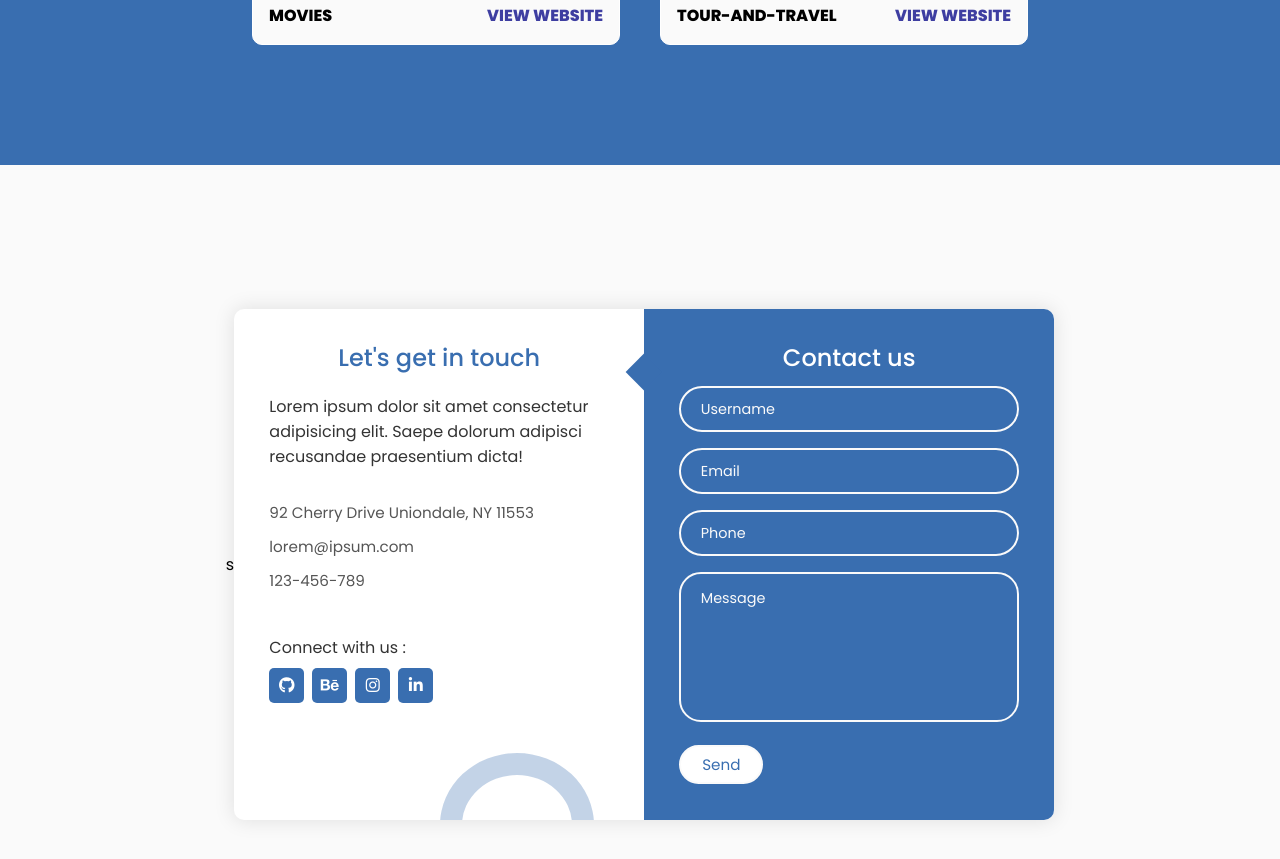
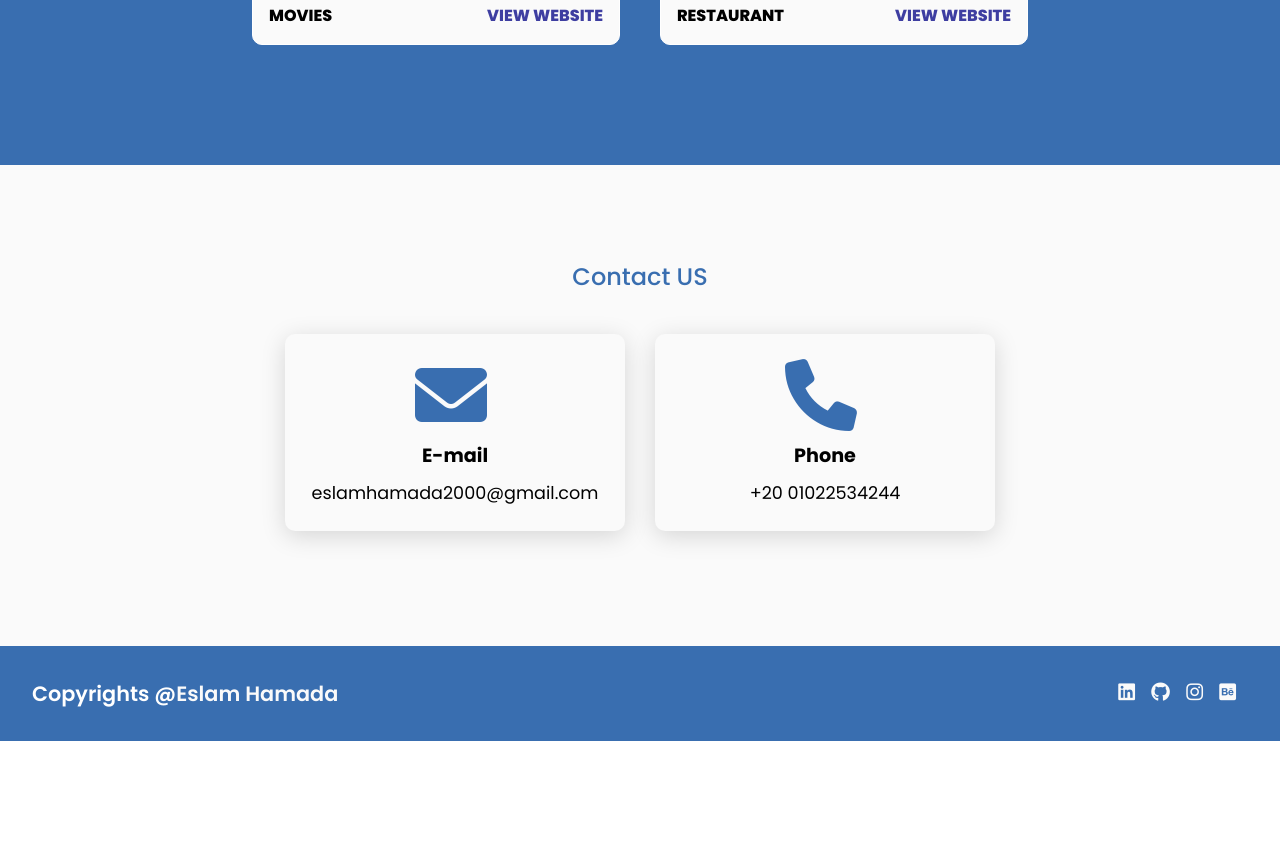
Before and after one commit to Eslam1247/Eslam-Hamada, a plain HTML site: page index.html in a window 1280 px wide. Shown: the part 4859-5718 px from the top of the page. After the commit the page ends 5600 px from the top, so only its background shows below. Drawn offline with Linux system fonts and the light colour scheme.

Commit message:
add new file

```diff
--- a/app.css
+++ b/app.css
@@ -229,7 +229,13 @@ text-align: center;
 
 .contact .card .icon {
     font-size: 4.5em;
+    color: #396EB0;
+    margin-left: 105px;
+    display: flex;
+    justify-content: revert;
+    align-items: flex-end;
 }
+
 
 .contact .card .info h2 {
     color: black;
@@ -241,26 +247,27 @@ text-align: center;
 
 .footer {
    display: flex;
-    background-color: #DADDFC;
+    background-color:#396EB0;
     justify-content: space-between;
     padding: 2em;
+    color: white;
 
 }
 
 .footer p {
-    color: black;
+    color: white;
     font-size: 1.3em;
     font-weight: 600;
 }
 .footer span {
-    color: #2E4C6D;
+    color: #fafafa;
 
 }
 
 .footer .icons a{
     font-size: 1.2em;
     padding: 0 12px 0 0;
-    color: #2E4C6D;
+    color: #fafafa;
 }
 
 
@@ -288,9 +295,7 @@ text-align: center;
         flex-direction: column;
         align-items: center;
     }
-    .cad .icon {
-        justify-content: center;
-    }
+
     .about {
       display: flex;
       justify-content: space-around;
@@ -329,6 +334,14 @@ text-align: center;
         justify-content: center;
         text-align: center;
     }
+    .contact .card .icon {
+      font-size: 4.5em;
+      color: #396EB0;
+      margin-left: 70px;
+      display: flex;
+      justify-content: revert;
+      align-items: flex-end;
+  }
 
 .about {
     display: flex;
--- a/index.html
+++ b/index.html
@@ -212,13 +212,13 @@
             </div>
             <div class="pro-card">
                 <div class="img">
-                    <img src="img/19.png" alt="">
+                    <img src="img/Restaurantly Bootstrap Template - Index.png" alt="">
                 </div>
                 <div class="pro-info">
                     <p class="cat" >Web Development </p>
                     <strong class="pro-title">
-                        <span>Tour-and-Travel</span>
-                        <a href="https://eslam1247.github.io/Tour-and-Travel/">View Website </a>
+                        <span>Restaurant</span>
+                        <a href="https://eslam1247.github.io/Restaurant/#s">View Website </a>
                     </strong>
                 </div>
 
@@ -228,76 +228,38 @@
     </section>
 
 
-    <div class="container" id= "contact">
-s        <div class="form">
-          <div class="contact-info">
-            <h3 class="title">Let's get in touch</h3>
-            <p class="text">
-              Lorem ipsum dolor sit amet consectetur adipisicing elit. Saepe
-              dolorum adipisci recusandae praesentium dicta!
-            </p>
+    <section class="card contact" id="contact" style="background-color: #fafafa;">
+        <h2 class="title" style="color: #396EB0; margin-bottom: 30px; font-weight: 7000;">Contact US</h2>
+        <div class="content" style="background-color: #fafafa;">
+            <div class="card">
+                <div class="icon">
+                    <i class="fas fa-envelope"></i>                </div>
+                <div class="info">
+                    <h2>E-mail</h2>
+                    <p>eslamhamada2000@gmail.com</p>                </div>
+            </div>
+            <div class="card">
+                <div class="icon">
+                    <i class="fas fa-phone"></i>               </div>
+                <div class="info">
+                    <h2>Phone</h2>
+                    <p>+20 01022534244</p>
+                </div>
+            </div>
+       </div>
+    </section>
 
-            <div class="info">
-              <div class="information">
-                <p>92 Cherry Drive Uniondale, NY 11553</p>
-              </div>
-              <div class="information">
-                <p>lorem@ipsum.com</p>
-              </div>
-              <div class="information">
-                <p>123-456-789</p>
-              </div>
-            </div>
+    <footer class="footer">
+        <p>Copyrights @<span>Eslam Hamada</span></p>
+        <div class="icons">
+            <a href="https://www.linkedin.com/in/eslam-hamada/"><i class="fab fa-linkedin"></i></a>
+            <a href="https://github.com/Eslam1247"><i class="fab fa-github"></i></a>
+            <a href=""><i class="fab fa-instagram"></i></a>
+            <a href="https://www.behance.net/eslamhamada4"><i class="fab fa-behance-square"></i></a>
 
-            <div class="social-media">
-              <p>Connect with us :</p>
-              <div class="social-icons">
-                <a href="https://github.com/Eslam1247">
-                  <i class="fab fa-github"></i>
-                </a>
-                <a href="https://www.behance.net/eslamhamada4">
-                    <i class="fab fa-behance"></i>                </a>
-                <a href="#">
-                  <i class="fab fa-instagram"></i>
-                </a>
-                <a href="https://www.linkedin.com/in/eslam-hamada/">
-                  <i class="fab fa-linkedin-in"></i>
-                </a>
-              </div>
-            </div>
-          </div>
+        </div>
+    </footer>
 
-          <div class="contact-form">
-            <span class="circle one"></span>
-            <span class="circle two"></span>
-
-            <form action="index.html" autocomplete="off">
-              <h3 class="title">Contact us</h3>
-              <div class="input-container">
-                <input type="text" name="name" class="input" />
-                <label for="">Username</label>
-                <span>Username</span>
-              </div>
-              <div class="input-container">
-                <input type="email" name="email" class="input" />
-                <label for="">Email</label>
-                <span>Email</span>
-              </div>
-              <div class="input-container">
-                <input type="tel" name="phone" class="input" />
-                <label for="">Phone</label>
-                <span>Phone</span>
-              </div>
-              <div class="input-container textarea">
-                <textarea name="message" class="input"></textarea>
-                <label for="">Message</label>
-                <span>Message</span>
-              </div>
-              <input type="submit" value="Send" class="btn" />
-            </form>
-          </div>
-        </div>
-      </div>
     <script src="app.js"></script>
 </body>
 </html>
```
Also changed, not shown: 2 other files.
